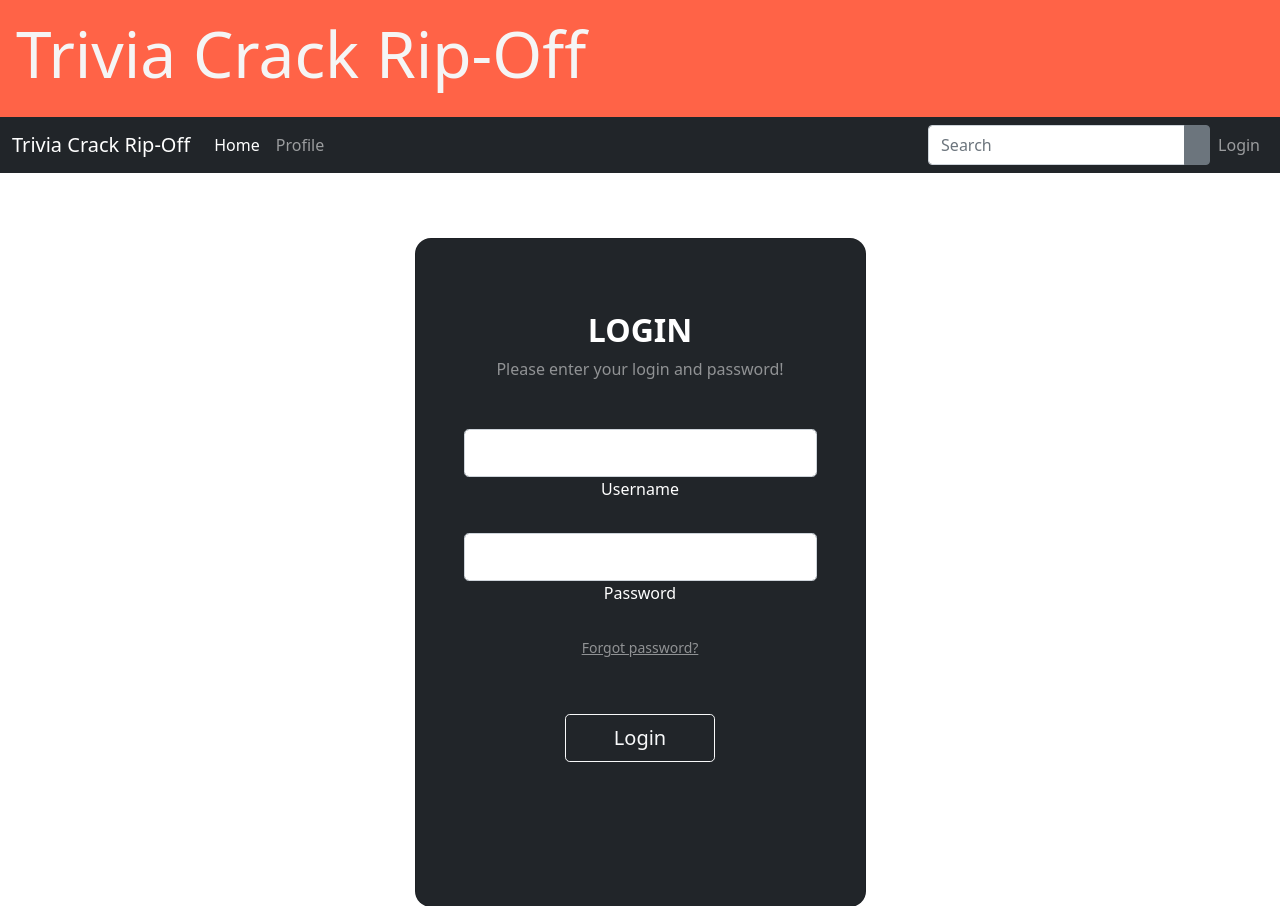
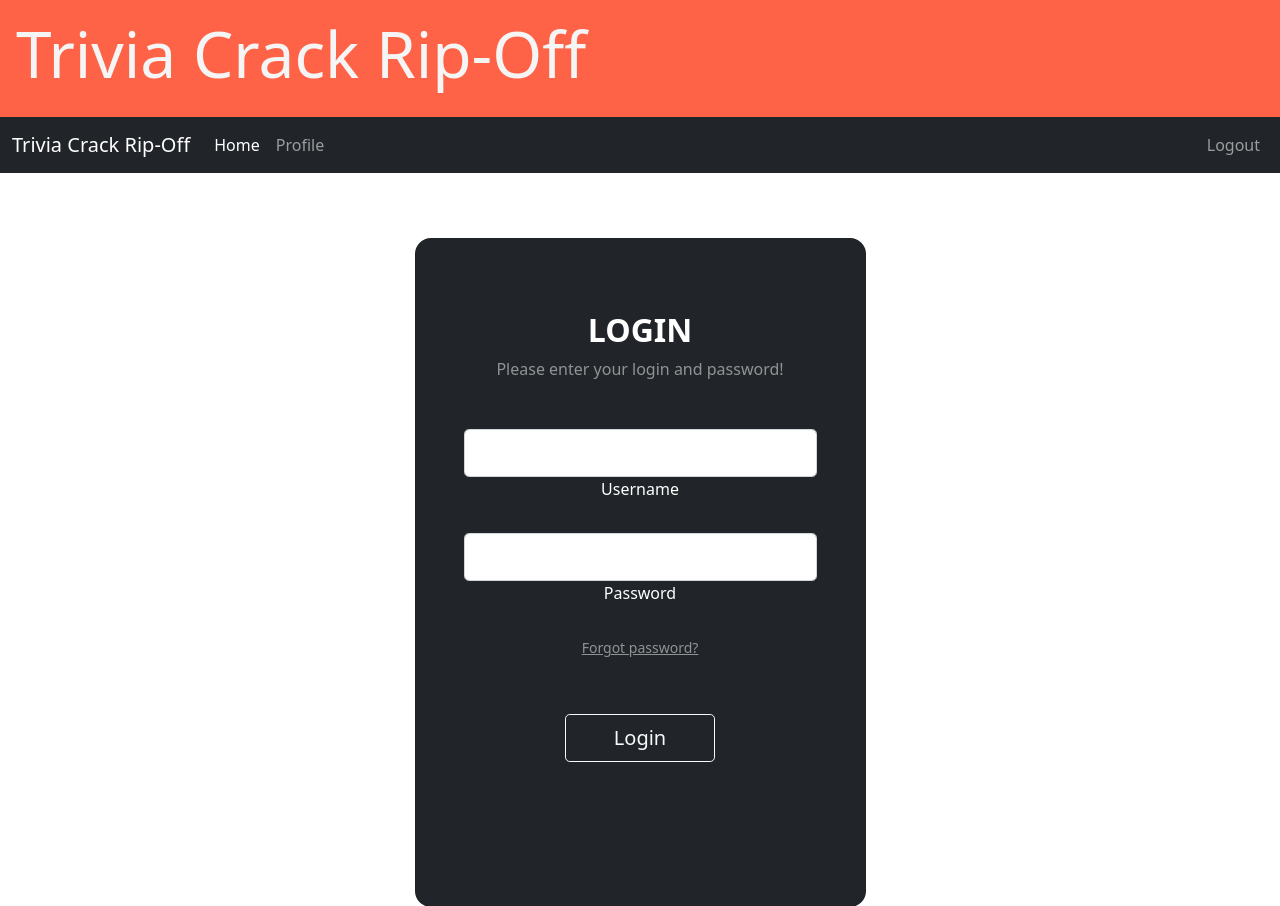
Before and after one commit to JadeAshford/TriviaCrackRemix, a Flask app: page /create_user in a window 1280 px wide. Shown: the top 906 px of the page. Run offline with Flask 2, Linux system fonts and the light colour scheme.

Commit message:
Updated navtemplate with cookie based links

```diff
--- a/Frontend/templates/navtemplate.html
+++ b/Frontend/templates/navtemplate.html
@@ -25,16 +25,16 @@
               <div class="navbar-nav">
                   <a href="{{ url_for('home') }}" class="nav-item nav-link active">Home</a>
                   <a href="{{ url_for('profile') }}" class="nav-item nav-link">Profile</a>
+                  {% if is_admin %}
+                  <a href="{{ url_for('admin') }}" class="nav-item nav-link">Admin</a>
+                  {% endif %}
               </div>
               <div class="navbar-nav ms-auto">
-
-              <form class="d-flex">
-                <div class="input-group">
-                    <input type="text" class="form-control" placeholder="Search">
-                    <button type="button" class="btn btn-secondary"><i class="bi-search"></i></button>
-                </div>
-            </form>
+                  {% if is_logged_in %}
                   <a href="{{ url_for('login') }}" class="nav-item nav-link">Login</a>
+                  {% else %}
+                  <a href="{{ url_for('logout') }}" class="nav-item nav-link">Logout</a>
+                  {% endif %}
               </div>
           </div>
       </div>
```
